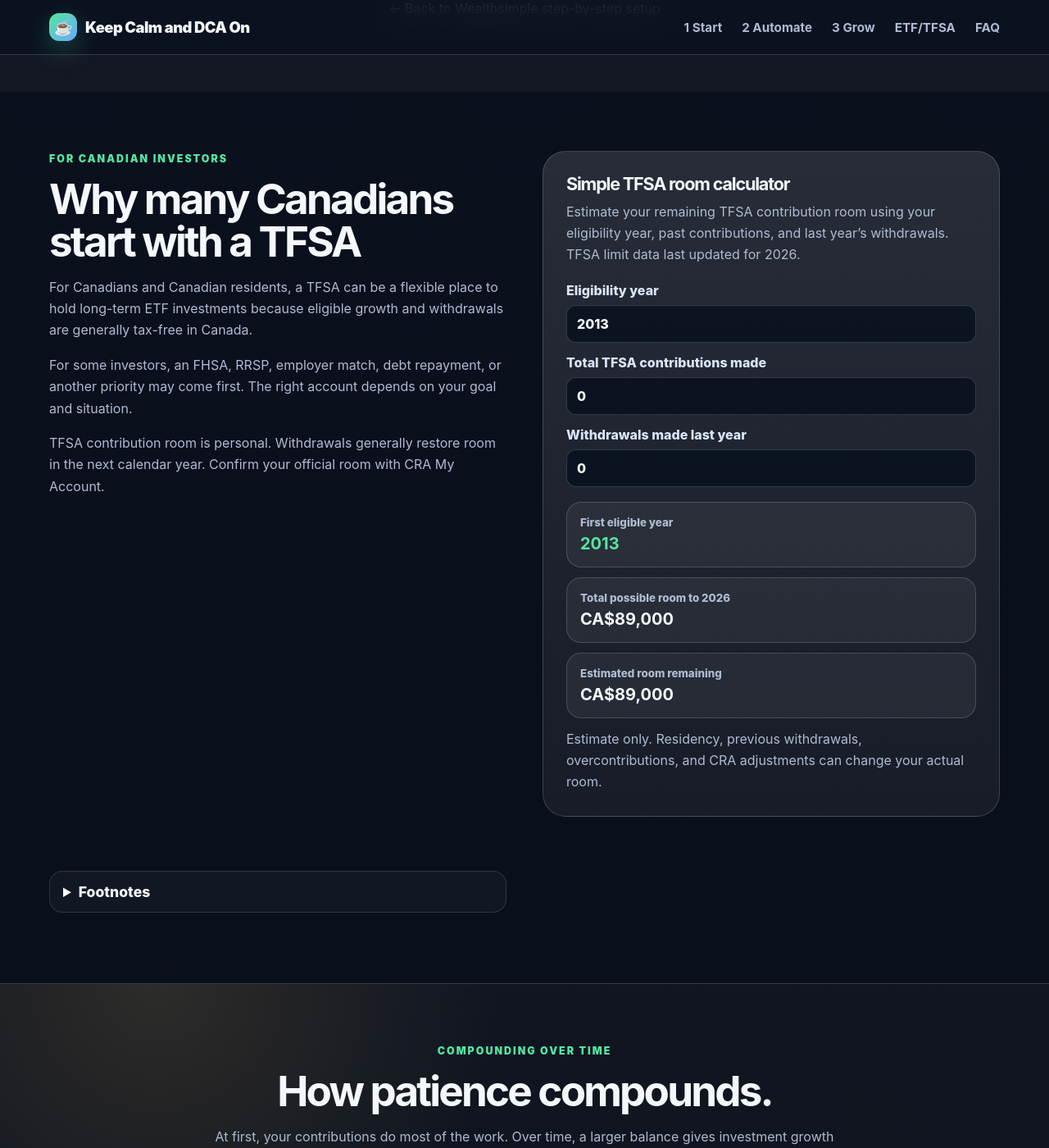
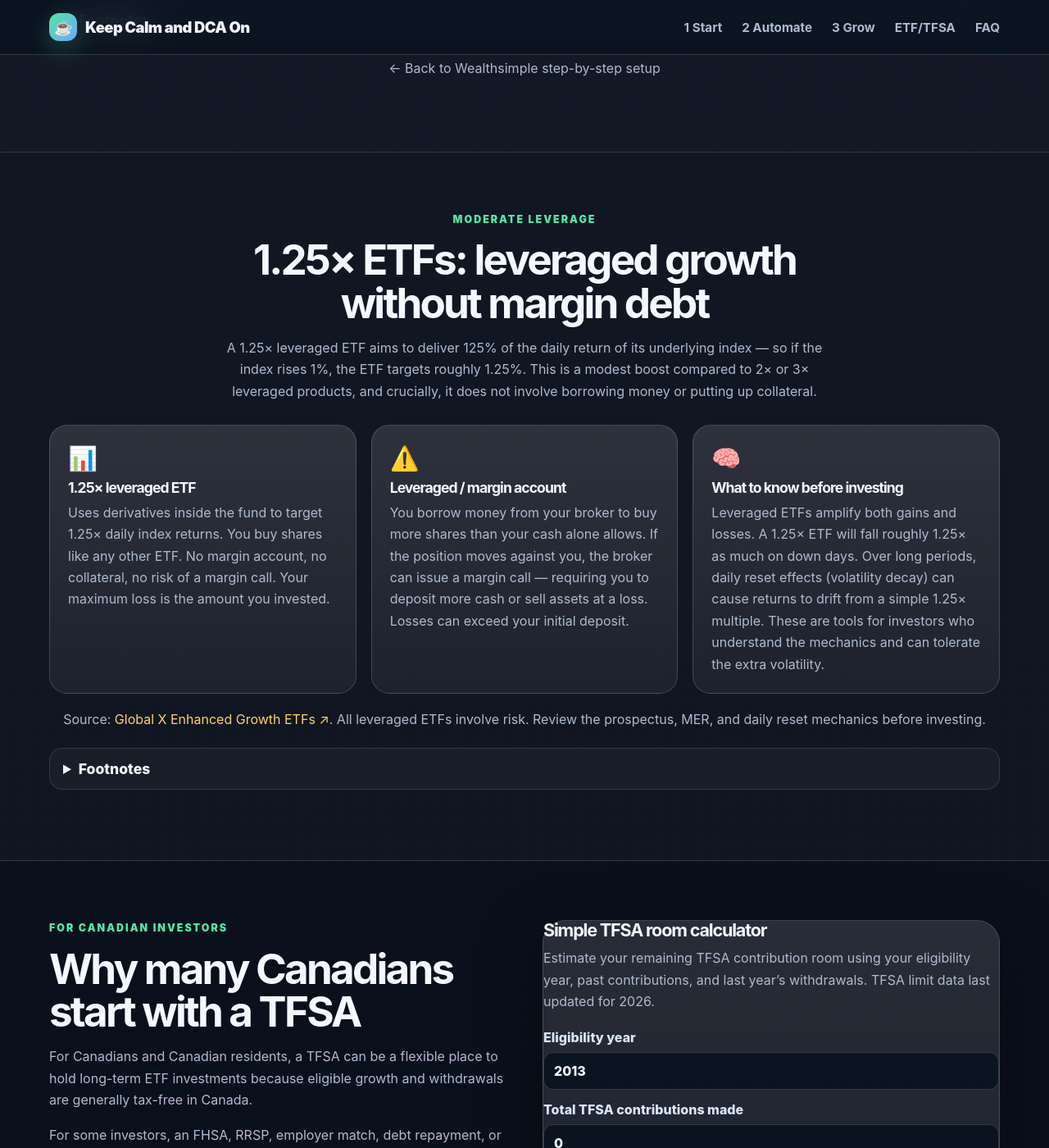
Before and after one commit to thestamp/dcathedip, a Jekyll site: the page built from index.html, in a window 1280 px wide and 1400 px high, scrolled down 12648 px. Shown: the whole window at 82% size. Built offline with Jekyll 4.4.1, drawn with Linux system fonts in a browser that asks for light colours; some of the changed text lies outside the part shown.

Commit message:
Fix WS step 1 button, add 1.25× leveraged ETF column and info section
- Rename step 1 button to 'Sign up with referral bonus'
- Add USSL, CANL, HEQL as 1.25× leveraged sub-column in Canada ETF grid
- Expand ETF matrix to 4 columns (standard / tilted / 1.25× leveraged)
- Add new section: '1.25× ETFs: leveraged growth without margin debt'
- Compare leveraged ETFs vs margin accounts with safety disclaimers
- Source: Global X Enhanced Growth ETFs

```diff
--- a/assets/css/styles.css
+++ b/assets/css/styles.css
@@ -556,8 +556,8 @@ h3 { font-size: 1.35rem; }
 .ticker-card p { margin-bottom: 0; }
 .etf-matrix {
   display: grid;
-  grid-template-columns: 140px minmax(0, 1fr) minmax(0, 1fr);
-  gap: 12px;
+  grid-template-columns: 120px minmax(0, 1fr) minmax(0, 1fr) minmax(0, 1fr);
+  gap: 10px;
   margin-top: 28px;
   align-items: stretch;
 }
@@ -585,9 +585,31 @@ h3 { font-size: 1.35rem; }
 .etf-cell p { margin: 0; }
 .etf-cell.cap { background: rgba(106,168,255,0.09); }
 .etf-cell.growth { background: rgba(83,230,160,0.09); }
+.etf-cell.leveraged { background: rgba(255,209,102,0.09); }
+
+/* 1.25× leveraged ETF info section */
+.leveraged-info-section {
+  background: rgba(255,255,255,0.025);
+  border-top: 1px solid var(--border);
+  border-bottom: 1px solid var(--border);
+}
+.leveraged-compare {
+  display: grid;
+  grid-template-columns: repeat(3, minmax(0, 1fr));
+  gap: 18px;
+  margin-top: 24px;
+}
+.leveraged-card {
+  border: 1px solid var(--border);
+  border-radius: 22px;
+  padding: 22px;
+  background: linear-gradient(180deg, var(--panel-2), rgba(255,255,255,0.055));
+}
+.leveraged-card .icon { font-size: 1.8rem; margin-bottom: 10px; }
+.leveraged-card h3 { margin-bottom: 8px; font-size: 1.1rem; }
+.leveraged-card p { margin: 0; }
 
 .tfsa-section { align-items: stretch; }
-.tfsa-card { padding: 28px; box-shadow: none; }
 .tfsa-card h3 { margin-bottom: 10px; }
 .calculator-note { margin-top: 8px; }
 .tfsa-form { display: grid; gap: 14px; margin-top: 20px; }
@@ -662,6 +684,7 @@ summary { cursor: pointer; font-weight: 900; font-size: 1.1rem; }
   .hero { padding-top: 56px; }
   .hero-card { min-height: 320px; }
   .grid-3, .ticker-grid, .stats, .budget-grid, .wealthsimple-promo, .etf-matrix, .dip-input-grid, .compounding-grid, .rule-72-card, .compound-form, .compound-results, .crossover-layout, .crossover-results, .foundation-layout, .foundation-grid, .risk-spectrum-row { grid-template-columns: 1fr; }
+  .leveraged-compare { grid-template-columns: 1fr; }
   .etf-matrix-header { display: none; }
   .market-label { justify-content: center; }
   .rule-example { grid-column: auto; }
--- a/assets/js/app.js
+++ b/assets/js/app.js
@@ -6,17 +6,20 @@ const etfs = {
     {
       market: "U.S.",
       cap: { ticker: "ZSP.TO", name: "BMO S&P 500 Index ETF", use: "Standard broad-market S&P 500 exposure to large U.S. companies." },
-      growth: { ticker: "CAUS.TO", name: "Avantis CIBC U.S. All-Cap Equity ETF", use: "Broader U.S. equity exposure with a factor-oriented approach." }
+      growth: { ticker: "CAUS.TO", name: "Avantis CIBC U.S. All-Cap Equity ETF", use: "Broader U.S. equity exposure with a factor-oriented approach." },
+      leveraged: { ticker: "USSL.TO", name: "Global X Enhanced S&P 500 ETF", use: "1.25× daily leveraged S&P 500 exposure — moderate boost without margin debt." }
     },
     {
       market: "Canada",
       cap: { ticker: "ZIU.TO", name: "BMO S&P/TSX 60 Index ETF", use: "Standard broad-market exposure to 60 large Canadian companies." },
-      growth: { ticker: "CACE.TO", name: "Avantis CIBC Canadian Equity ETF", use: "Broad Canadian equity exposure with a factor-oriented approach." }
+      growth: { ticker: "CACE.TO", name: "Avantis CIBC Canadian Equity ETF", use: "Broad Canadian equity exposure with a factor-oriented approach." },
+      leveraged: { ticker: "CANL.TO", name: "Global X Enhanced S&P/TSX 60 ETF", use: "1.25× daily leveraged Canadian large-cap exposure — moderate boost without margin debt." }
     },
     {
       market: "World",
       cap: { ticker: "XEQT.TO", name: "iShares Core Equity ETF Portfolio", use: "Standard global all-equity portfolio across Canada, U.S., international, and emerging markets." },
-      growth: { ticker: "CAGE.TO", name: "Avantis CIBC All-Equity Asset Allocation ETF", use: "Global all-equity portfolio with factor tilts." }
+      growth: { ticker: "CAGE.TO", name: "Avantis CIBC All-Equity Asset Allocation ETF", use: "Global all-equity portfolio with factor tilts." },
+      leveraged: { ticker: "HEQL.TO", name: "Global X Enhanced All-Equity ETF", use: "1.25× daily leveraged global all-equity portfolio — moderate boost without margin debt." }
     }
   ],
   us: [
@@ -352,12 +355,14 @@ function renderTickers(region) {
   if (region === "canada") {
     grid.innerHTML = `
       <div class="etf-matrix-header market-label">Market</div>
-      <div class="etf-matrix-header">Standard broad-market example</div>
-      <div class="etf-matrix-header">Tilted / more aggressive example</div>
+      <div class="etf-matrix-header">Standard broad-market</div>
+      <div class="etf-matrix-header">Tilted / more aggressive</div>
+      <div class="etf-matrix-header">1.25× leveraged</div>
       ${etfs.canada.map(row => `
         <div class="market-label">${row.market}</div>
         ${renderEtfCell(row.cap, "cap")}
         ${renderEtfCell(row.growth, "growth")}
+        ${renderEtfCell(row.leveraged, "leveraged")}
       `).join("")}
     `;
   } else {
--- a/index.html
+++ b/index.html
@@ -399,7 +399,7 @@ description: "Compare daily, weekly, biweekly, monthly, and quarterly dollar-cos
             <p>Create your account and verify your identity. This gives you access to Cash, TFSA, RRSP, FHSA, and trading account options.</p>
             <div class="ws-step-actions">
               <a class="button ghost" href="https://help.wealthsimple.com/hc/en-ca/articles/1500003505241-Set-up-a-Wealthsimple-profile" target="_blank" rel="nofollow noopener">Guide: Set up a Wealthsimple profile ↗</a>
-              <a class="button primary" href="https://wealthsimple.com/invite/V-MKNQ" target="_blank" rel="nofollow noopener">Sign up with referral</a>
+              <a class="button primary" href="https://wealthsimple.com/invite/V-MKNQ" target="_blank" rel="nofollow noopener">Sign up with referral bonus</a>
             </div>
             <p class="ws-referral-note">Use the referral link and get an extra $25 when you make your first deposit.</p>
           </div>
@@ -492,6 +492,52 @@ description: "Compare daily, weekly, biweekly, monthly, and quarterly dollar-cos
       <p class="location-note etf-risk-note">Other all-in-one ETFs, such as VEQT, may also be worth comparing. The best fit depends on your account, time horizon, comfort with volatility, fees, and desired exposure.</p>
       <details class="section-footnote"><summary>Footnotes</summary><p>These examples are not ranked recommendations. Review fund facts, MER, holdings, currency exposure, distribution history, tax treatment, and whether the fund fits your risk tolerance before choosing. ETF tickers are examples for research, not personal recommendations.</p></details>
       <p class="location-note" style="margin-top:20px"><a href="#wealthsimple-guide">← Back to Wealthsimple step-by-step setup</a></p>
+    </div>
+  </section>
+
+  <section id="leveraged-etfs" class="section leveraged-info-section">
+    <div class="wrap">
+      <div class="section-heading center">
+        <p class="eyebrow">Moderate leverage</p>
+        <h2>1.25× ETFs: leveraged growth without margin debt</h2>
+        <p>
+          A 1.25× leveraged ETF aims to deliver 125% of the daily return of its underlying index — so if the index rises 1%, the ETF targets roughly 1.25%.
+          This is a modest boost compared to 2× or 3× leveraged products, and crucially, it does not involve borrowing money or putting up collateral.
+        </p>
+      </div>
+      <div class="leveraged-compare">
+        <article class="leveraged-card">
+          <span class="icon">📊</span>
+          <h3>1.25× leveraged ETF</h3>
+          <p>
+            Uses derivatives inside the fund to target 1.25× daily index returns. You buy shares like any other ETF.
+            No margin account, no collateral, no risk of a margin call. Your maximum loss is the amount you invested.
+          </p>
+        </article>
+        <article class="leveraged-card">
+          <span class="icon">⚠️</span>
+          <h3>Leveraged / margin account</h3>
+          <p>
+            You borrow money from your broker to buy more shares than your cash alone allows.
+            If the position moves against you, the broker can issue a margin call — requiring you to deposit more cash or sell assets at a loss.
+            Losses can exceed your initial deposit.
+          </p>
+        </article>
+        <article class="leveraged-card">
+          <span class="icon">🧠</span>
+          <h3>What to know before investing</h3>
+          <p>
+            Leveraged ETFs amplify both gains and losses. A 1.25× ETF will fall roughly 1.25× as much on down days.
+            Over long periods, daily reset effects (volatility decay) can cause returns to drift from a simple 1.25× multiple.
+            These are tools for investors who understand the mechanics and can tolerate the extra volatility.
+          </p>
+        </article>
+      </div>
+      <p class="calculator-note" style="margin-top:18px; text-align:center;">
+        Source: <a href="https://www.globalx.ca/enhanced-growth-etfs" target="_blank" rel="nofollow noopener" style="color:var(--gold);">Global X Enhanced Growth ETFs ↗</a>.
+        All leveraged ETFs involve risk. Review the prospectus, MER, and daily reset mechanics before investing.
+      </p>
+      <details class="section-footnote"><summary>Footnotes</summary><p>Leveraged ETFs are not suitable for all investors. Returns can deviate significantly from the stated multiple over periods longer than one day due to compounding and volatility. These are examples for research, not recommendations. Compare fees, holdings, risk rating, and whether the product fits your time horizon and risk tolerance.</p></details>
     </div>
   </section>
 
```
Also changed, not shown: tests/smoke.js (+10 -4 lines).
